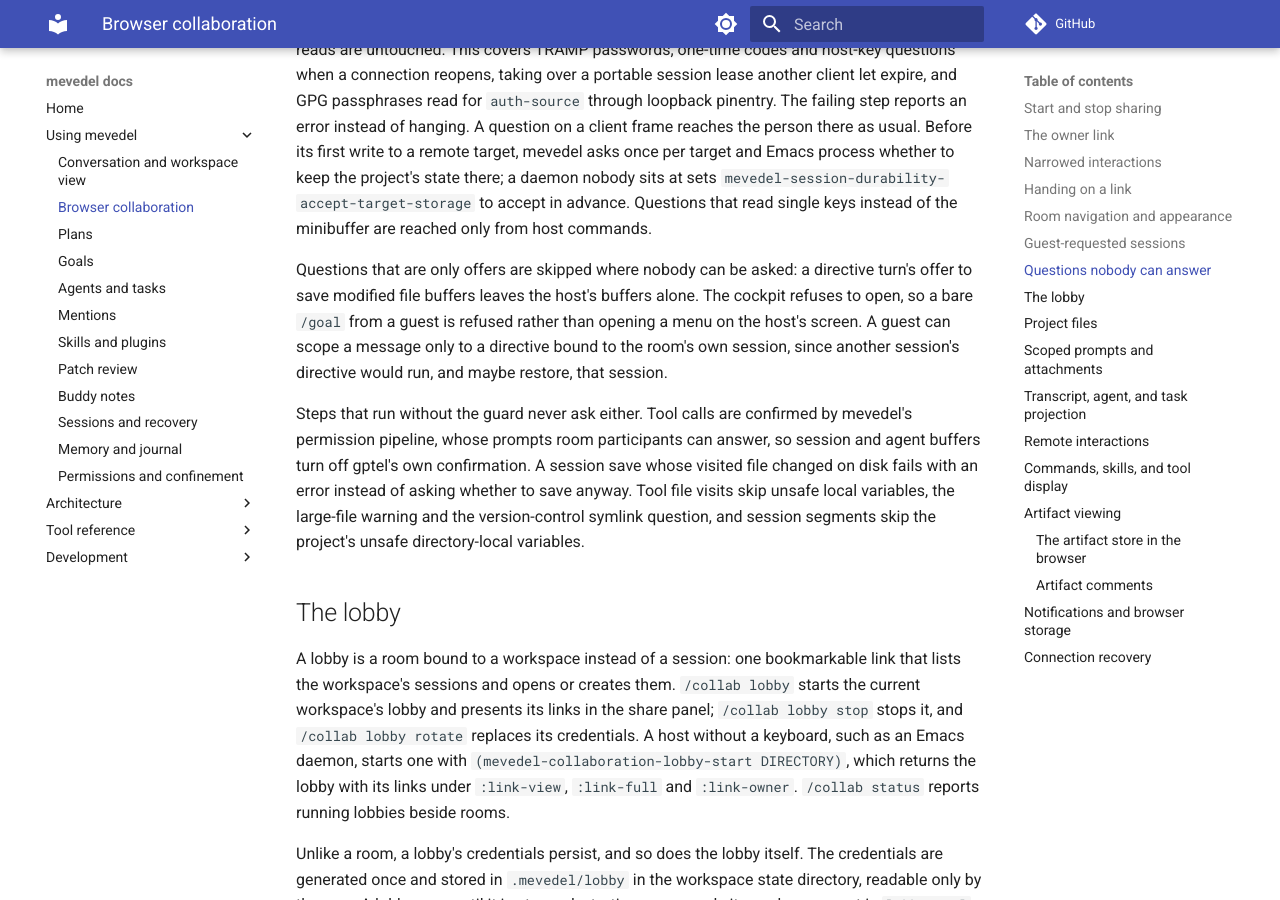
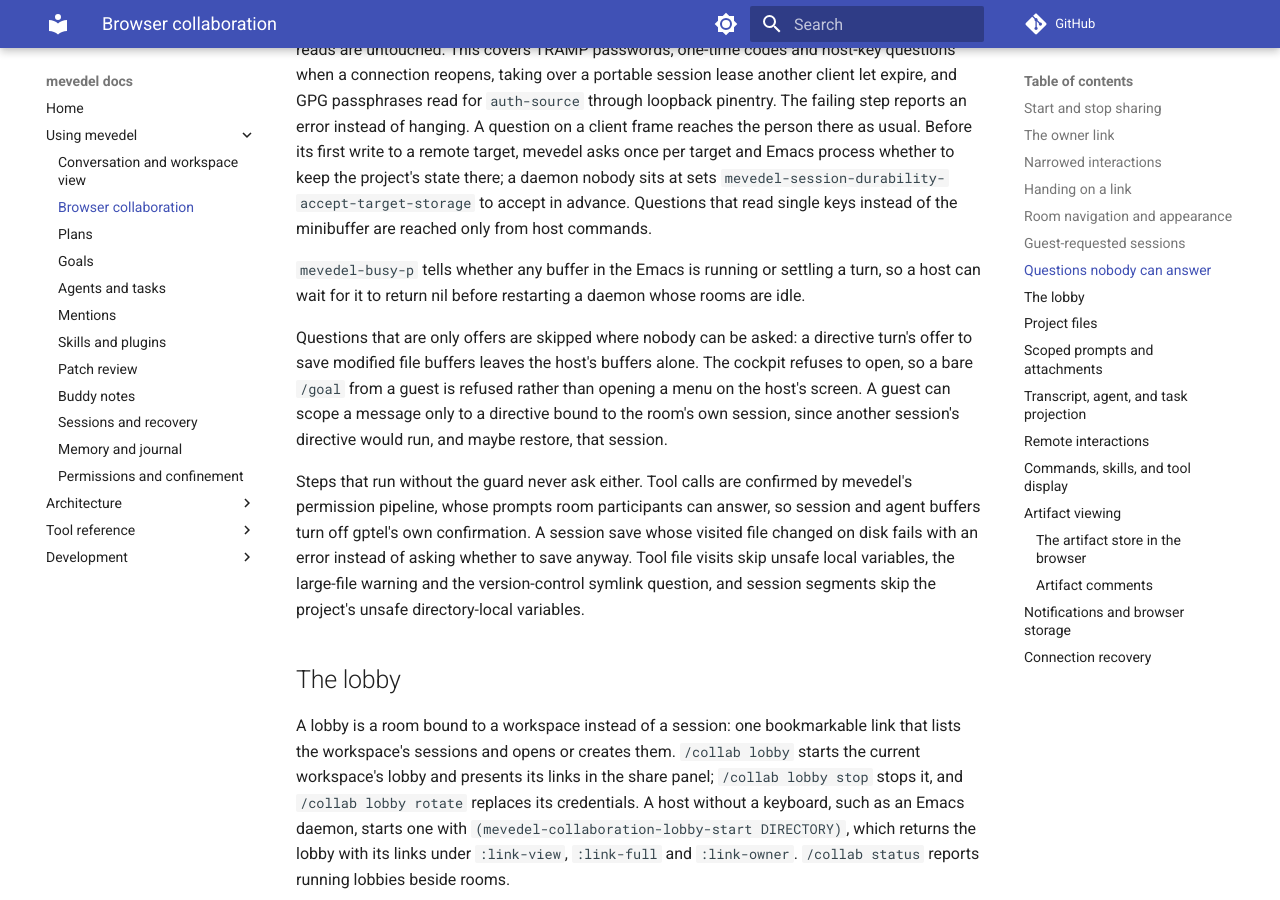
Before and after one commit to FrauH0lle/mevedel, an MkDocs documentation site: the page built from docs/collaboration.md, in a window 1280 px wide and 900 px high, scrolled down 6915 px. Built offline with MkDocs 1.6.1 and Material for MkDocs 9.7.7, drawn with Linux system fonts in a browser that asks for light colours; comment, search, counter and statistics services are not loaded.

Commit message:
feat(turn): Answer whether any turn in this Emacs is running
A deployed host asks its daemon before restarting it whether a session
or agent is mid-turn.  It answered by scanning buffers for a non-nil
`mevedel--current-request', a private variable that also misses a turn
whose request has ended but whose settlement -- autosave, journal
checkpoint, hooks -- is still running.  `mevedel-busy-p' answers from
the same state as `mevedel-turn-busy-p', for every buffer.

* mevedel-turn.el (mevedel-busy-p): New.
* mevedel.el: Autoload it for source checkouts.
* docs/collaboration.md: Mention it for hosts.
* test/test-mevedel-turn-request.el (mevedel-busy-p): New.

```diff
--- a/docs/collaboration.md
+++ b/docs/collaboration.md
@@ -323,6 +323,10 @@ and Emacs process whether to keep the project's state there; a daemon nobody
 sits at sets `mevedel-session-durability-accept-target-storage` to accept in
 advance. Questions that read single keys instead of the minibuffer are reached
 only from host commands.
+
+`mevedel-busy-p` tells whether any buffer in the Emacs is running or settling
+a turn, so a host can wait for it to return nil before restarting a daemon
+whose rooms are idle.
 
 Questions that are only offers are skipped where nobody can be asked: a
 directive turn's offer to save modified file buffers leaves the host's buffers
```
Also changed, not shown: 3 other files.
